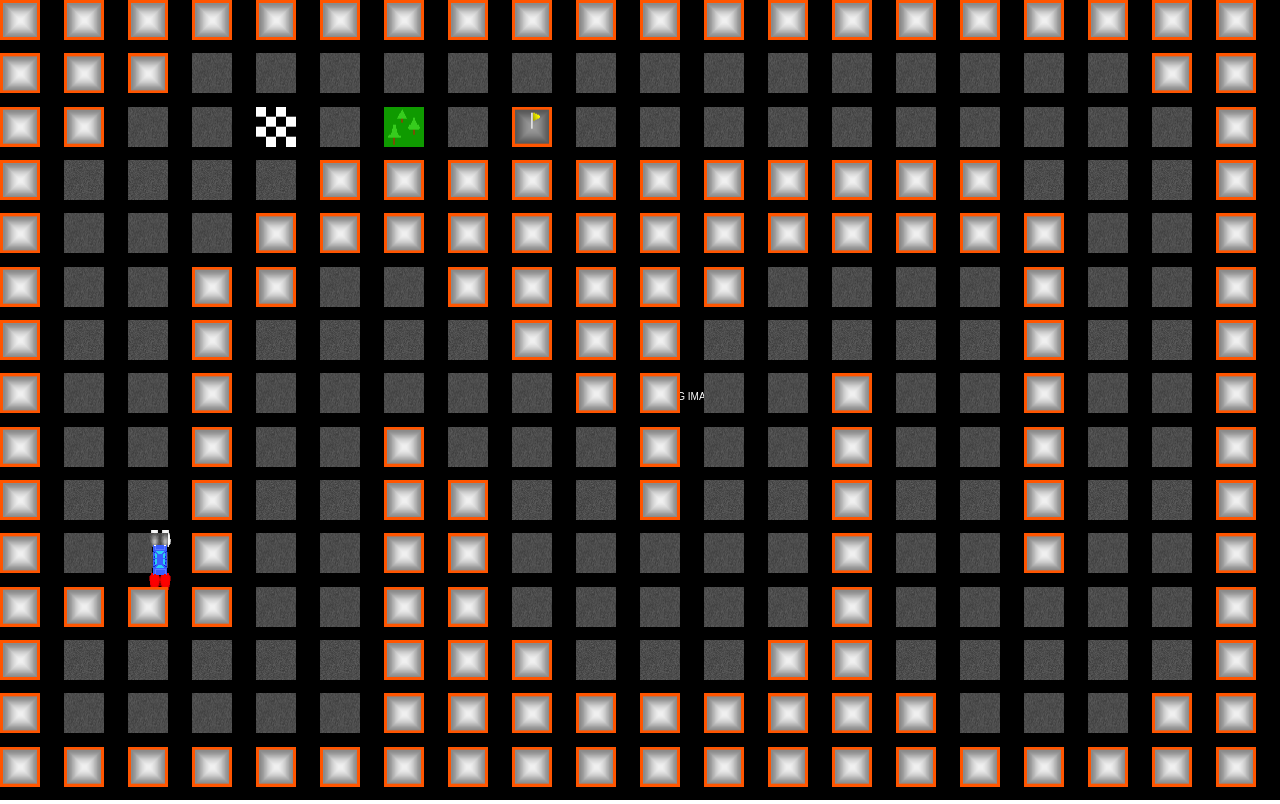
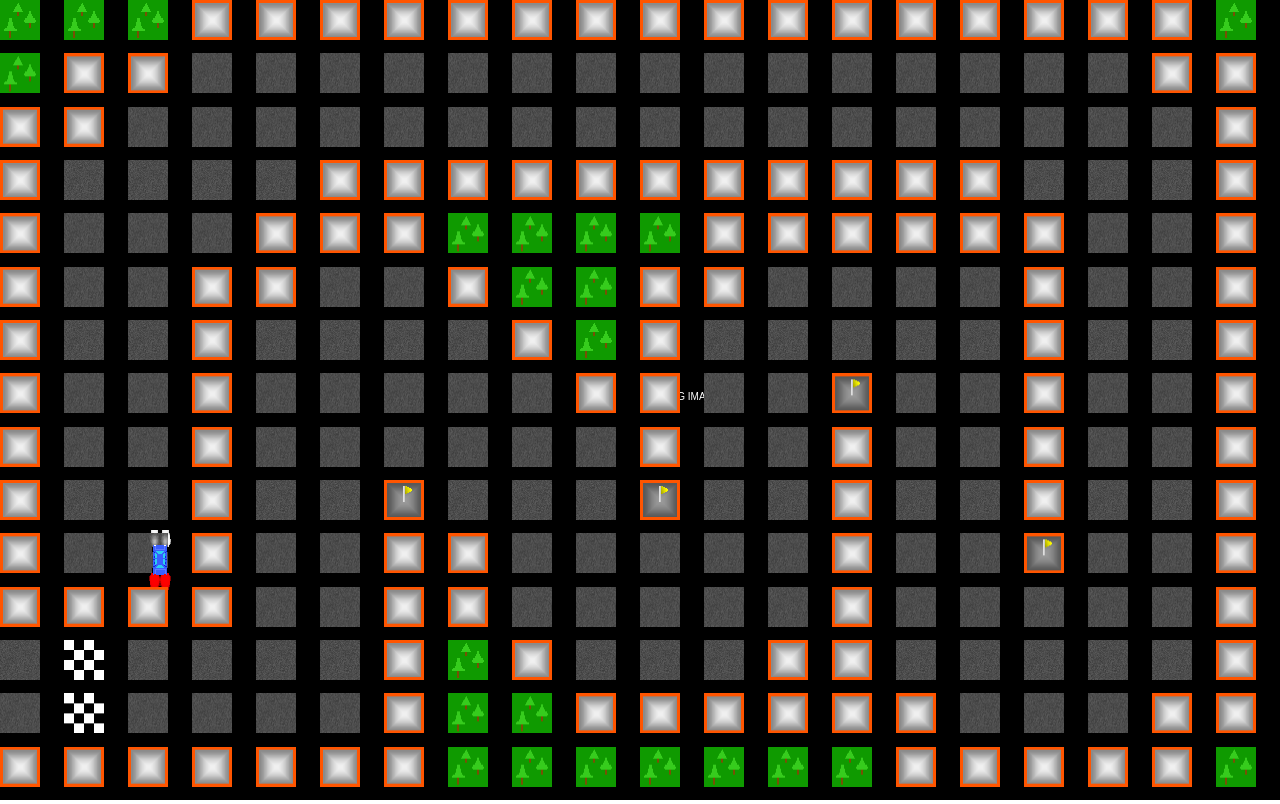
Before and after one commit to aruyamam/tile-classics-in-js, a plain HTML site: page racing-game/index.html in a window 1280 px wide. Drawn offline with Linux system fonts and the light colour scheme.

Commit message:
New World Tile Types

```diff
--- a/racing-game/js/Input.js
+++ b/racing-game/js/Input.js
@@ -33,7 +33,9 @@ function updateMousePos(evt) {
 }
 
 function keyPressed(evt) {
+   evt.preventDefault();
    // console.log('Key pressed:' + evt.keyCode);
+
    if (evt.keyCode === KEY_LEFT_ARROW) {
       keyHeld_TurnLeft = true;
    }
@@ -41,8 +43,6 @@ function keyPressed(evt) {
       keyHeld_TurnRight = true;
    }
    if (evt.keyCode === KEY_UP_ARROW) {
-      console.log('gas');
-
       keyHeld_Gas = true;
    }
    if (evt.keyCode === KEY_DOWN_ARROW) {
--- a/racing-game/js/Track.js
+++ b/racing-game/js/Track.js
@@ -5,21 +5,21 @@ const TRACK_H = winHeight / TRACK_ROWS;
 const TRACK_GAP = 2;
 // prettier-ignore
 var trackGrid = [
-   1, 1, 1, 1, 1, 1, 1, 1, 1, 1, 1, 1, 1, 1, 1, 1, 1, 1, 1, 1,
-   1, 1, 1, 0, 0, 0, 0, 0, 0, 0, 0, 0, 0, 0, 0, 0, 0, 0, 1, 1,
-   1, 1, 0, 0, 3, 0, 4, 0, 5, 0, 0, 0, 0, 0, 0, 0, 0, 0, 0, 1,
+   4, 4, 4, 1, 1, 1, 1, 1, 1, 1, 1, 1, 1, 1, 1, 1, 1, 1, 1, 4,
+   4, 1, 1, 0, 0, 0, 0, 0, 0, 0, 0, 0, 0, 0, 0, 0, 0, 0, 1, 1,
+   1, 1, 0, 0, 0, 0, 0, 0, 0, 0, 0, 0, 0, 0, 0, 0, 0, 0, 0, 1,
    1, 0, 0, 0, 0, 1, 1, 1, 1, 1, 1, 1, 1, 1, 1, 1, 0, 0, 0, 1,
-   1, 0, 0, 0, 1, 1, 1, 1, 1, 1, 1, 1, 1, 1, 1, 1, 1, 0, 0, 1,
-   1, 0, 0, 1, 1, 0, 0, 1, 1, 1, 1, 1, 0, 0, 0, 0, 1, 0, 0, 1,
-   1, 0, 0, 1, 0, 0, 0, 0, 1, 1, 1, 0, 0, 0, 0, 0, 1, 0, 0, 1,
-   1, 0, 0, 1, 0, 0, 0, 0, 0, 1, 1, 0, 0, 1, 0, 0, 1, 0, 0, 1,
-   1, 0, 0, 1, 0, 0, 1, 0, 0, 0, 1, 0, 0, 1, 0, 0, 1, 0, 0, 1,
-   1, 0, 0, 1, 0, 0, 1, 1, 0, 0, 1, 0, 0, 1, 0, 0, 1, 0, 0, 1,
-   1, 0, 2, 1, 0, 0, 1, 1, 0, 0, 0, 0, 0, 1, 0, 0, 1, 0, 0, 1,
+   1, 0, 0, 0, 1, 1, 1, 4, 4, 4, 4, 1, 1, 1, 1, 1, 1, 0, 0, 1,
+   1, 0, 0, 1, 1, 0, 0, 1, 4, 4, 1, 1, 0, 0, 0, 0, 1, 0, 0, 1,
+   1, 0, 0, 1, 0, 0, 0, 0, 1, 4, 1, 0, 0, 0, 0, 0, 1, 0, 0, 1,
+   1, 0, 0, 1, 0, 0, 0, 0, 0, 1, 1, 0, 0, 5, 0, 0, 1, 0, 0, 1,
+   1, 0, 0, 1, 0, 0, 0, 0, 0, 0, 1, 0, 0, 1, 0, 0, 1, 0, 0, 1,
+   1, 0, 0, 1, 0, 0, 5, 0, 0, 0, 5, 0, 0, 1, 0, 0, 1, 0, 0, 1,
+   1, 0, 2, 1, 0, 0, 1, 1, 0, 0, 0, 0, 0, 1, 0, 0, 5, 0, 0, 1,
    1, 1, 1, 1, 0, 0, 1, 1, 0, 0, 0, 0, 0, 1, 0, 0, 0, 0, 0, 1,
-   1, 0, 0, 0, 0, 0, 1, 1, 1, 0, 0, 0, 1, 1, 0, 0, 0, 0, 0, 1,
-   1, 0, 0, 0, 0, 0, 1, 1, 1, 1, 1, 1, 1, 1, 1, 0, 0, 0, 1, 1,
-   1, 1, 1, 1, 1, 1, 1, 1, 1, 1, 1, 1, 1, 1, 1, 1, 1, 1, 1, 1
+   0, 3, 0, 0, 0, 0, 1, 4, 1, 0, 0, 0, 1, 1, 0, 0, 0, 0, 0, 1,
+   0, 3, 0, 0, 0, 0, 1, 4, 4, 1, 1, 1, 1, 1, 1, 0, 0, 0, 1, 1,
+   1, 1, 1, 1, 1, 1, 1, 4, 4, 4, 4, 4, 4, 4, 1, 1, 1, 1, 1, 4
 ];
 const TRACK_ROAD = 0;
 const TRACK_WALL = 1;
@@ -32,7 +32,7 @@ function isObstacleAtColRow(col, row) {
    if (col >= 0 && col < TRACK_COLS && row >= 0 && row < TRACK_ROWS) {
       var trackIndexUnderCoord = rowColToArrayIndex(col, row);
 
-      return trackGrid[trackIndexUnderCoord] !== 1;
+      return trackGrid[trackIndexUnderCoord] !== TRACK_ROAD;
    } else {
       return false;
    }
```
Also changed, not shown: racing-game/index.html (+0 -1 lines).
